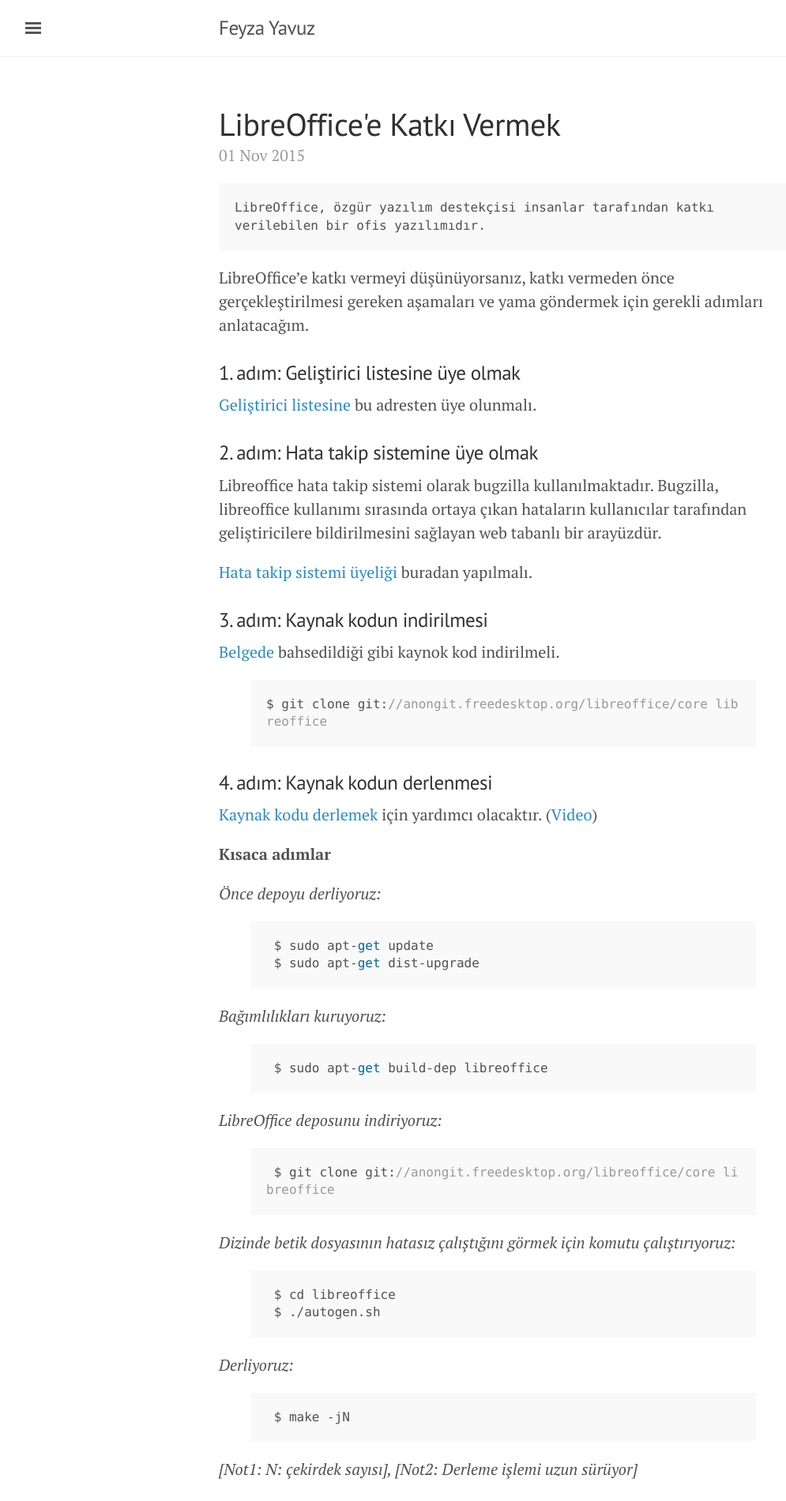
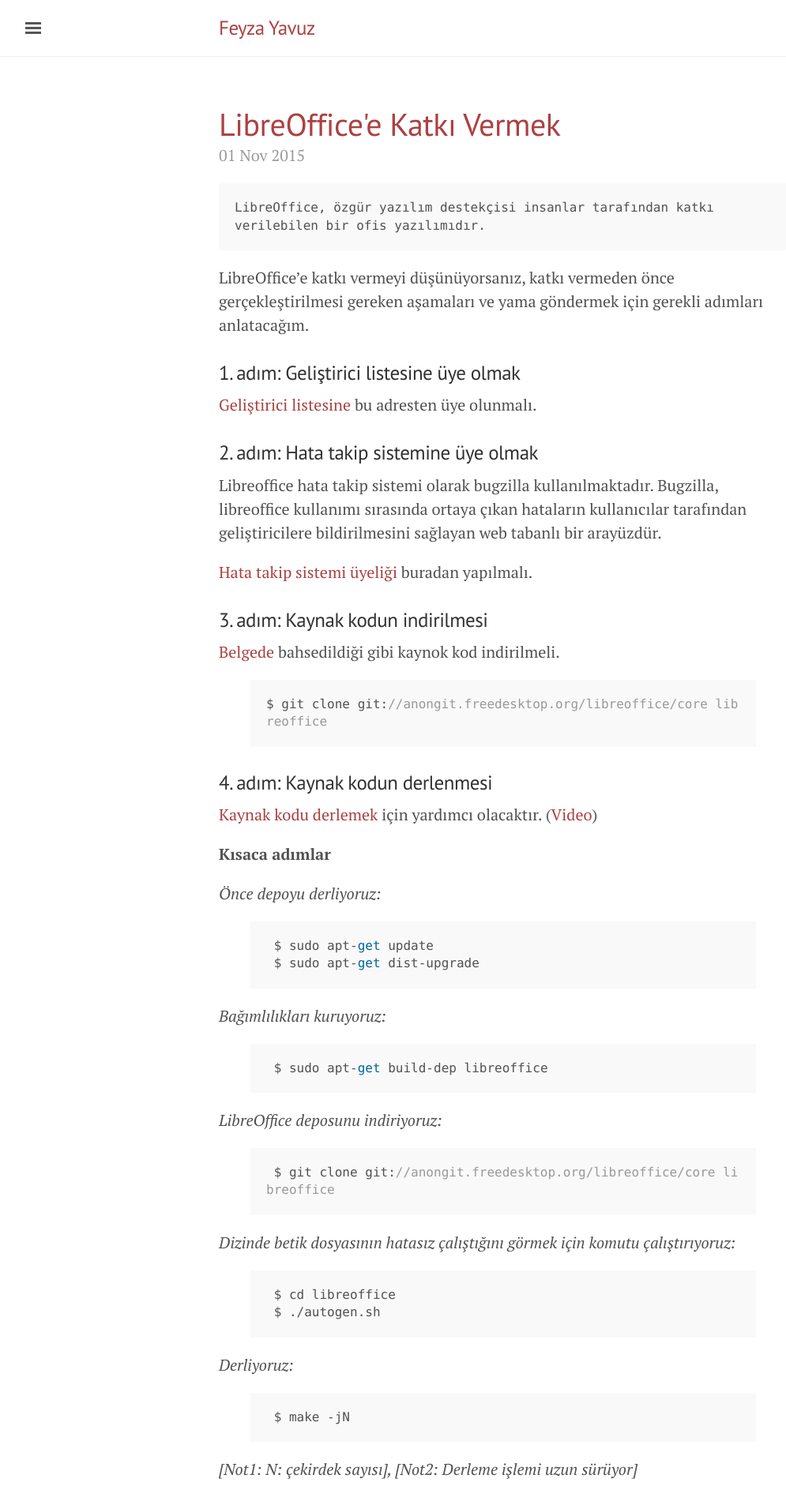
Before and after one commit to feyzayavuz/feyzayavuz.github.io, a Jekyll site: the page built from index.html, in a window 1280 px wide. Shown: the top 1901 px of the page at 79% size, without its empty margins (3-998 px from the left). Built offline with Jekyll 4.4.1, drawn with Linux system fonts in a browser that asks for light colours; the list of posts is cut into pages by our own code.

Commit message:
Tema değiştirildi.

```diff
--- a/_config.yml
+++ b/_config.yml
@@ -6,7 +6,7 @@ permalink:           pretty
 # Setup
 title:               Feyza Yavuz
 tagline:             ''
-description:         'Aloha.'
+description:         Aloha. <img src="https://cdn4.iconfinder.com/data/icons/ibrandify-basic-essentials-icon-set/512/pen_stroke_sketch_doodle_lineart_206-128.png" />
 url:                 http://feyzayavuz.github.io
 baseurl:             ''
 
--- a/_layouts/default.html
+++ b/_layouts/default.html
@@ -3,7 +3,7 @@
 
   {% include head.html %}
 
-  <body>
+  <body class="theme-base-08">
 
     {% include sidebar.html %}
 
```
Also changed, not shown: 6 other files.
